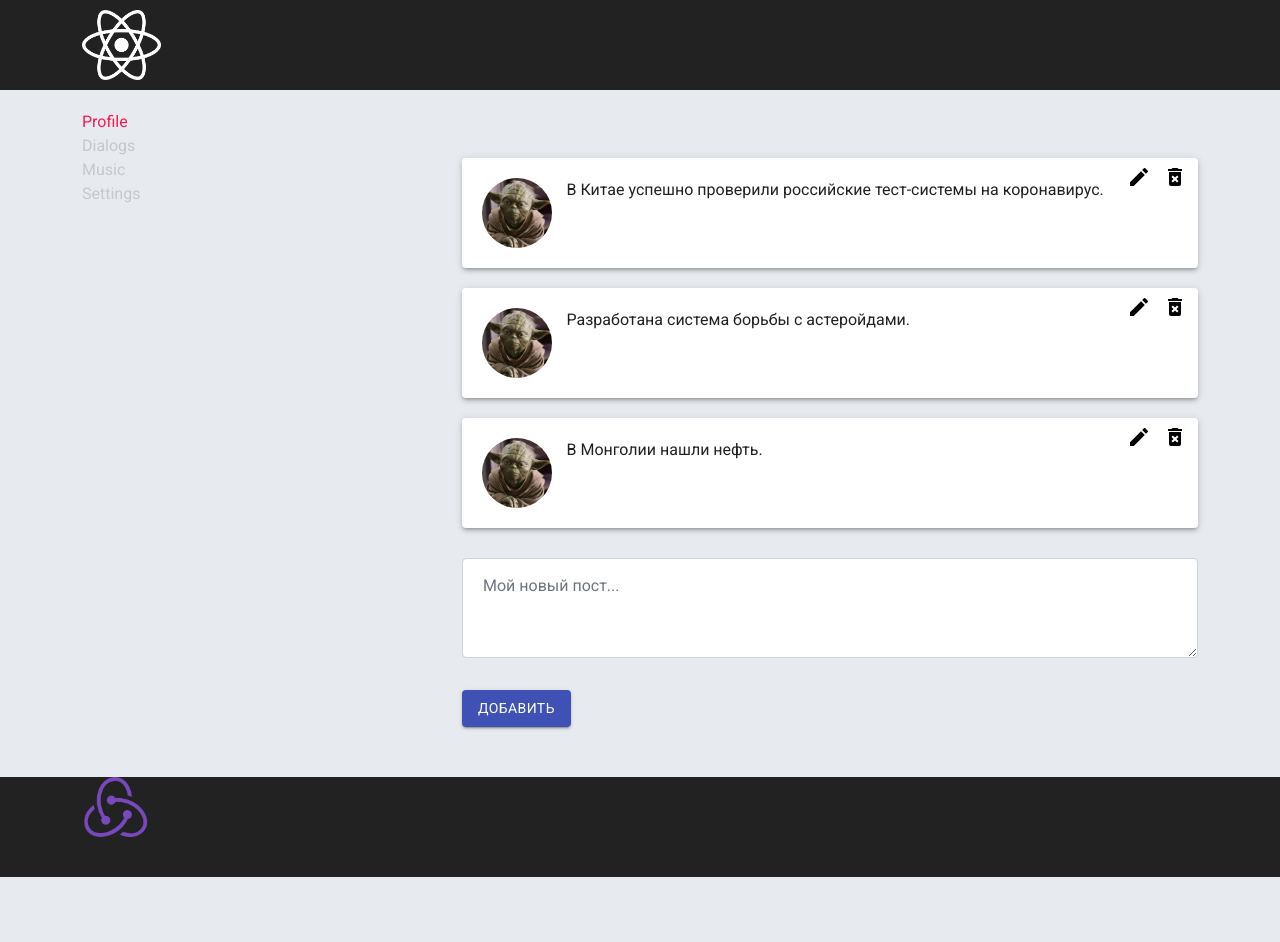
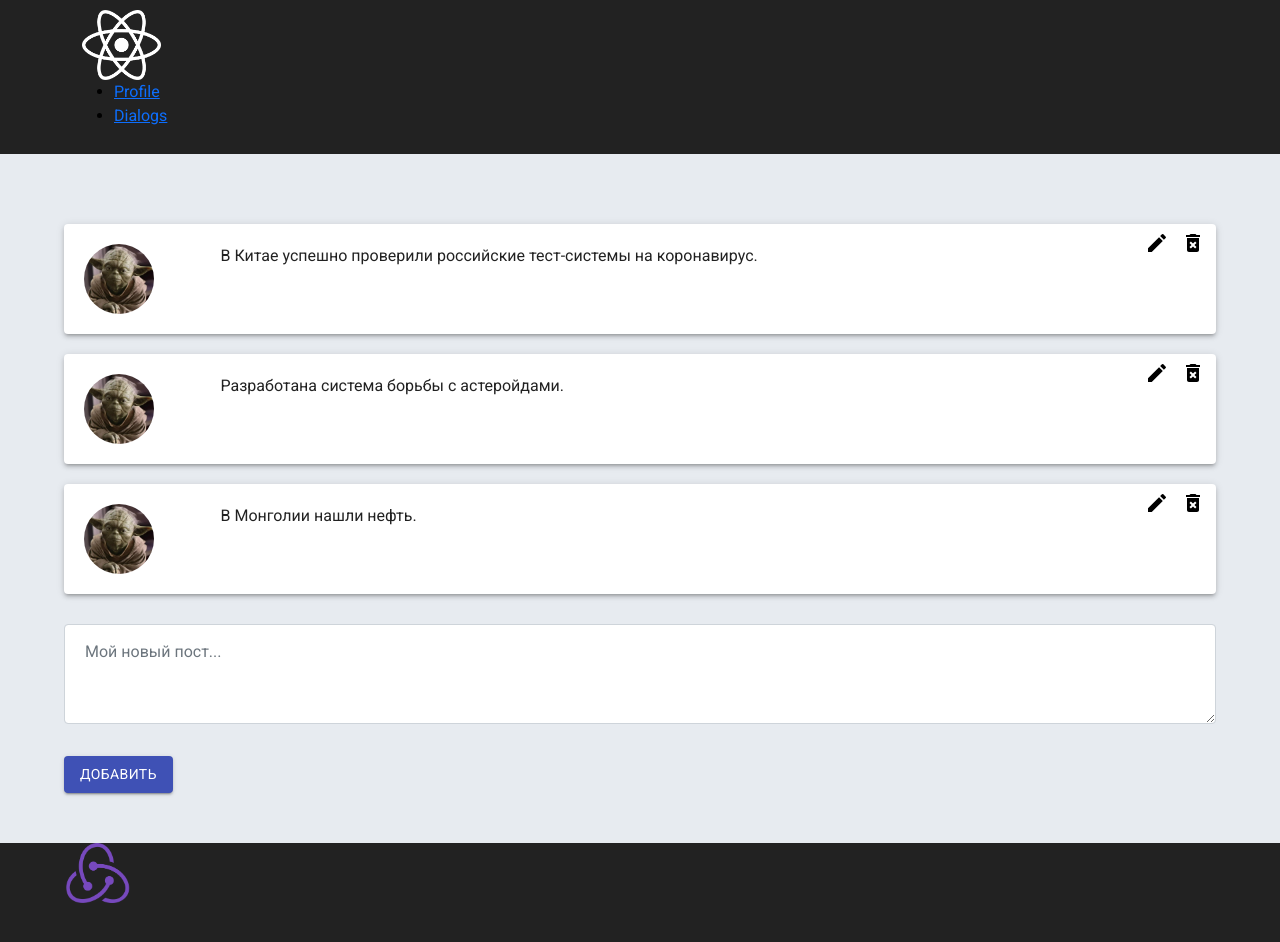
Before and after one commit to alextsapin/samurai, a React (Create React App) app: page /profile in a window 1280 px wide. Before the commit the page ends 877 px from the top, so only its background shows below. Built offline with nearby package versions, Linux system fonts and the light colour scheme.

Commit message:
Add request server

```diff
--- a/src/App.tsx
+++ b/src/App.tsx
@@ -1,12 +1,12 @@
+import React from 'react';
 import Header from './components/Header/Header';
-import Navbar from './components/Navbar/Navbar';
 import Dialogs from './components/Dialogs/Dialogs'
 import {Route, Routes} from 'react-router-dom';
 import Profile from './components/Profile/Profile';
-import UserBox from './components/Users/Users'
-
-import './sass/style.scss';
+import UserBox from './components/Users/Users';
 import Footer from './components/Footer/Footer';
+import Container from '@mui/material/Container';
+import './style.scss';
 
 type PostType = {
     id: number
@@ -22,20 +22,13 @@ const App = (props: AppPropsType) => {
     return (
         <div>
             <Header/>
-            <div className="container">
-                <div className="row">
-                    <div className="col-md-4">
-                        <Navbar/>
-                    </div>
-                    <div className="col-md-8">
-                        <Routes>
-                            <Route path='/' element={<UserBox/>}/>
-                            <Route path='/dialogs' element={<Dialogs/>}/>
-                            <Route path='/profile' element={<Profile/>}/>
-                        </Routes>
-                    </div>
-                </div>
-            </div>
+            <Container fixed>
+                <Routes>
+                    <Route path='/' element={<UserBox/>}/>
+                    <Route path='/dialogs' element={<Dialogs/>}/>
+                    <Route path='/profile' element={<Profile/>}/>
+                </Routes>
+            </Container>
             <Footer/>
         </div>
     );
--- /dev/null
+++ b/src/api/api.ts
@@ -0,0 +1,16 @@
+import axios, {AxiosResponse} from 'axios';
+
+const instance = axios.create({
+    withCredentials: false,
+    baseURL: 'https://social-network.samuraijs.com/api/1.0',
+    headers: {
+        'API-KEY': '1f975373-0b21-436f-bd12-e9e6f63d529e'
+    }
+});
+
+// Получим используемые языки
+export const getAllUsersAPI = () => {
+    return instance.get(`/users`).then(response => {
+        return response.data;
+    })
+}
--- a/src/components/Footer/Footer.tsx
+++ b/src/components/Footer/Footer.tsx
@@ -1,11 +1,12 @@
 import redux from '../../images/redux.png';
+import Container from '@mui/material/Container';
 
 const Footer = () => {
     return (
         <footer>
-            <div className="container">
+            <Container fixed>
                 <img className="footer__img" src={redux} alt="redux"/>
-            </div>
+            </Container>
         </footer>
     );
 }
--- a/src/components/Header/Header.tsx
+++ b/src/components/Header/Header.tsx
@@ -1,5 +1,6 @@
 import {NavLink} from 'react-router-dom';
 import logo from '../../images/logo.png';
+import Container from '@mui/material/Container';
 
 const Header = () => {
     return (
@@ -8,6 +9,16 @@ const Header = () => {
                 <NavLink to="/">
                     <img className="logo" src={logo} alt="logo"/>
                 </NavLink>
+
+                <ul>
+                    <li>
+                        <NavLink to="/profile">Profile</NavLink>
+                    </li>
+
+                    <li>
+                        <NavLink to="/dialogs">Dialogs</NavLink>
+                    </li>
+                </ul>
             </div>
         </header>
     );
--- a/src/components/Users/Users.tsx
+++ b/src/components/Users/Users.tsx
@@ -1,22 +1,43 @@
 import {getAllUsersSL} from '../../redux/selectors/users';
-import {compose} from 'redux';
 import {connect} from 'react-redux';
+import Container from '@mui/material/Container';
+import Grid from '@mui/material/Grid';
+import Paper from '@mui/material/Paper';
+import {getUsersTC} from '../../redux/reducers/users';
 
 type PropsType = {
+    userBox: any
+}
 
+type UserPropsType = {
+    name: string
+}
+
+const User = (props: UserPropsType) => {
+    return (
+        <Grid item md={3}>
+            <Paper className="user" elevation={3}>
+                <p className="user__name">{props.name}</p>
+            </Paper>
+        </Grid>
+    )
 }
 
 const UserBox = (props: PropsType) => {
-    console.log(props)
+    //const UserBoxJSX = props.userBox.map((item: any, index: number) => <User key={index} name={item.fullName}/>)
     return (
-        <div>999</div>
+        <Container fixed>
+            <Grid container>
+                {/*UserBoxJSX*/}
+            </Grid>
+        </Container>
 
     );
 }
 
 const mapStateToProps = (state: any) => {
     return {
-        useBox: getAllUsersSL(state)
+        userBox: getAllUsersSL(state)
     }
 }
 
--- a/src/components/navbar/Navbar.tsx
+++ /dev/null
@@ -1,28 +0,0 @@
-import React from 'react';
-import {NavLink} from 'react-router-dom';
-import css from './style.module.scss'
-
-
-const Navbar = () => {
-    return (
-        <nav className={css.menu}>
-            <div className={css.item}>
-                <NavLink to="/profile" className = {navData => navData.isActive ? css.active : css.link}>Profile</NavLink>
-            </div>
-
-            <div className={css.item}>
-                <NavLink to="/dialogs" className = {navData => navData.isActive ? css.active : css.link}>Dialogs</NavLink>
-            </div>
-
-            <div className={css.item}>
-                <a className={css.link} href="#">Music</a>
-            </div>
-
-            <div className={css.item}>
-                <a className={css.link} href="#">Settings</a>
-            </div>
-        </nav>
-    )
-}
-
-export default Navbar;
--- a/src/components/navbar/style.module.scss
+++ /dev/null
@@ -1,25 +0,0 @@
-.menu {
-    margin-top: 20px;;
-}
-
-.item {
-    display: block;
-}
-
-.link {
-    color: #C7C7C7;
-    text-decoration: none;
-    &:hover {
-        color: #F51A51;
-        text-decoration: underline;
-    }
-}
-
-.active {
-    color: #F51A51;
-    text-decoration: none;
-    &:hover {
-        color: #F51A51;
-        text-decoration: underline;
-    }
-}
--- a/src/redux/reducers/users.ts
+++ b/src/redux/reducers/users.ts
@@ -1,19 +1,9 @@
 import {Dispatch} from 'redux';
 import {v1} from 'uuid';
+import {getAllUsersAPI} from '../../api/api'
 
 const initialState = {
-    userBox: [
-        {
-            id: v1(),
-            followed: false,
-            fullName: 'Jora',
-            status: 'Hello everyone!',
-            location: {
-                city: 'KLD',
-                country: 'RF'
-            }
-        }
-    ]
+    userBox: null
 }
 
 const usersReducer = (state = initialState, action: any) => {
@@ -21,7 +11,12 @@ const usersReducer = (state = initialState, action: any) => {
 
         case 'FOLLOW':
         return {
-            ...state, userBox: state.userBox.map(item => item.id === action.id ? item.followed = true : item)
+           // ...state, userBox: state.userBox.map(item => item.id === action.id ? item.followed = true : item)
+        }
+
+        case 'SET_USERS':
+        return {
+            ...state, userBox: action.data
         }
 
         default:
@@ -37,9 +32,16 @@ const unfollowAC = (id: string | number) => ({
     type: 'UPDATE_POST'
 })
 
+const setUsersAC = (data: any) => ({
+    type: 'SET_USERS',
+    data
+})
+
 export const getUsersTC = () => {
     return (dispatch: Dispatch) => {
-        //dispatch(editPostAC(id, newText))
+        getAllUsersAPI().then(data => {
+            dispatch(setUsersAC(data))
+        })
     }
 }
 
--- a/src/sass/style.scss
+++ b/src/style.scss
@@ -17,12 +17,13 @@ body {
     background: #E7EBF0;
     font-size: 16px;
     font-weight: 400;
-    color: #C7C7C7;
+    color: black;
 }
 
 header {
     background: #222222;
     padding: 10px 0;
+    margin-bottom: 50px;
 }
 
 footer {
@@ -42,3 +43,14 @@ footer {
 img {
     max-width: 100%;
 }
+
+// Пользователь
+.user {
+    padding: 10px;
+}
+
+.user__name {
+    text-align: center;
+    font-size: 16px;
+    font-weight: bold;
+}
```
Also changed, not shown: src/api/api.js (deleted, +0 -44 lines).
